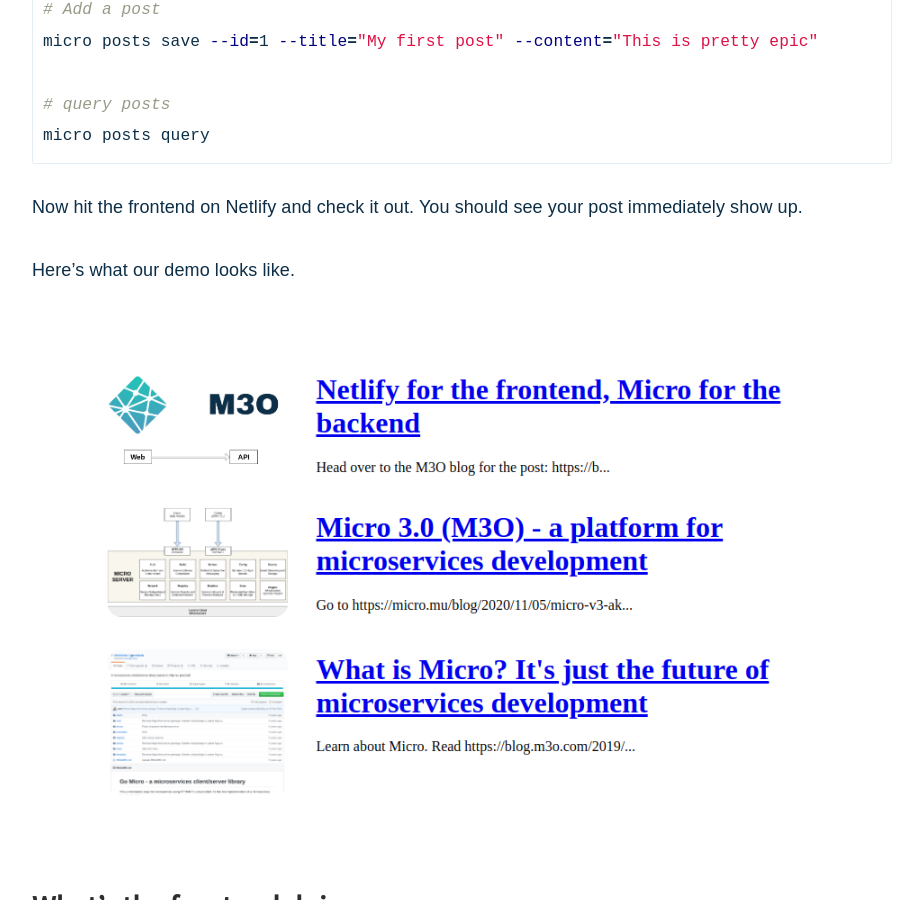
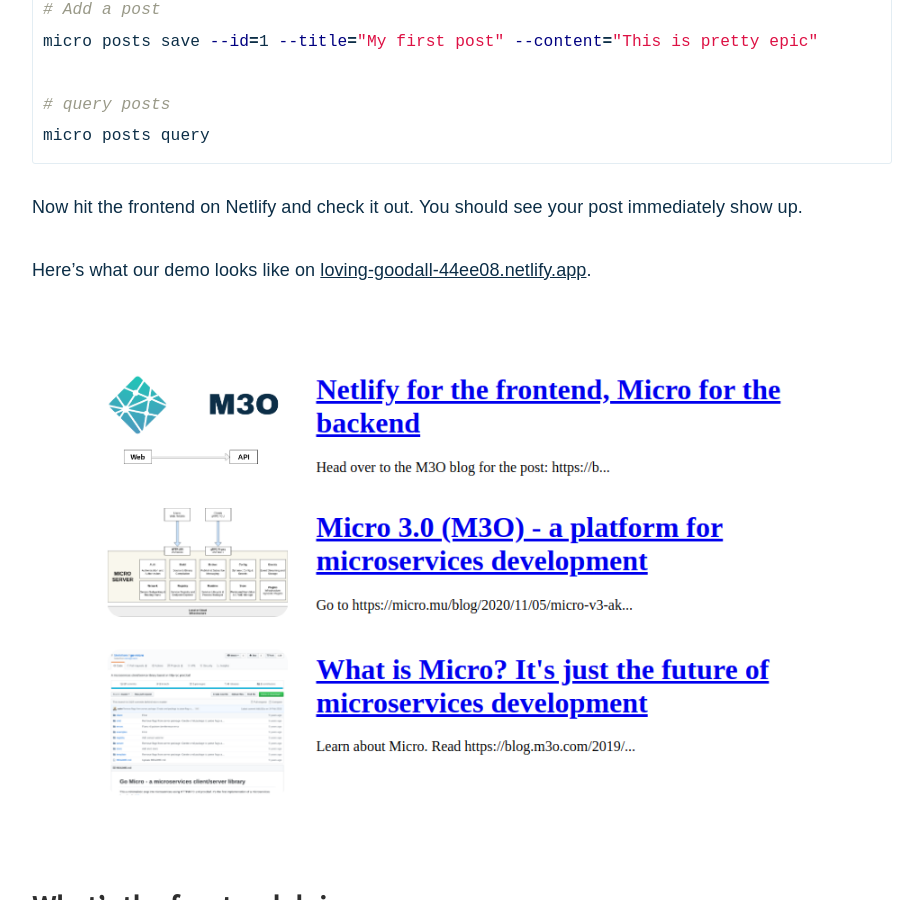
Before and after one commit to m3o/blog.m3o.com, a Jekyll site: the page built from _posts/2020-12-03-netlify-for-the-frontend-micro-for-the-backend.md, in a window 1280 px wide and 900 px high, scrolled down 9959 px. Shown: the whole window, without its empty margins (178-1101 px from the left). Built offline with Jekyll 4.4.1, drawn with Linux system fonts in a browser that asks for light colours; nearby versions of some CDN libraries.

```diff
--- a/_posts/2020-12-03-netlify-for-the-frontend-micro-for-the-backend.md
+++ b/_posts/2020-12-03-netlify-for-the-frontend-micro-for-the-backend.md
@@ -284,10 +284,12 @@
 
 Now hit the frontend on Netlify and check it out. You should see your post immediately show up.
 
-Here's what our demo looks like.
+Here's what our demo looks like on [loving-goodall-44ee08.netlify.app](https://loving-goodall-44ee08.netlify.app/).
 
 <center>
-<img src="{{ site.baseurl }}/assets/images/frontend.png" style="width: 100%; height: auto;" />
+  <a href="https://loving-goodall-44ee08.netlify.app/">
+    <img src="{{ site.baseurl }}/assets/images/frontend.png" style="width: 100%; height: auto;" />
+  </a>
 </center>
 
 ### What's the frontend doing
```
